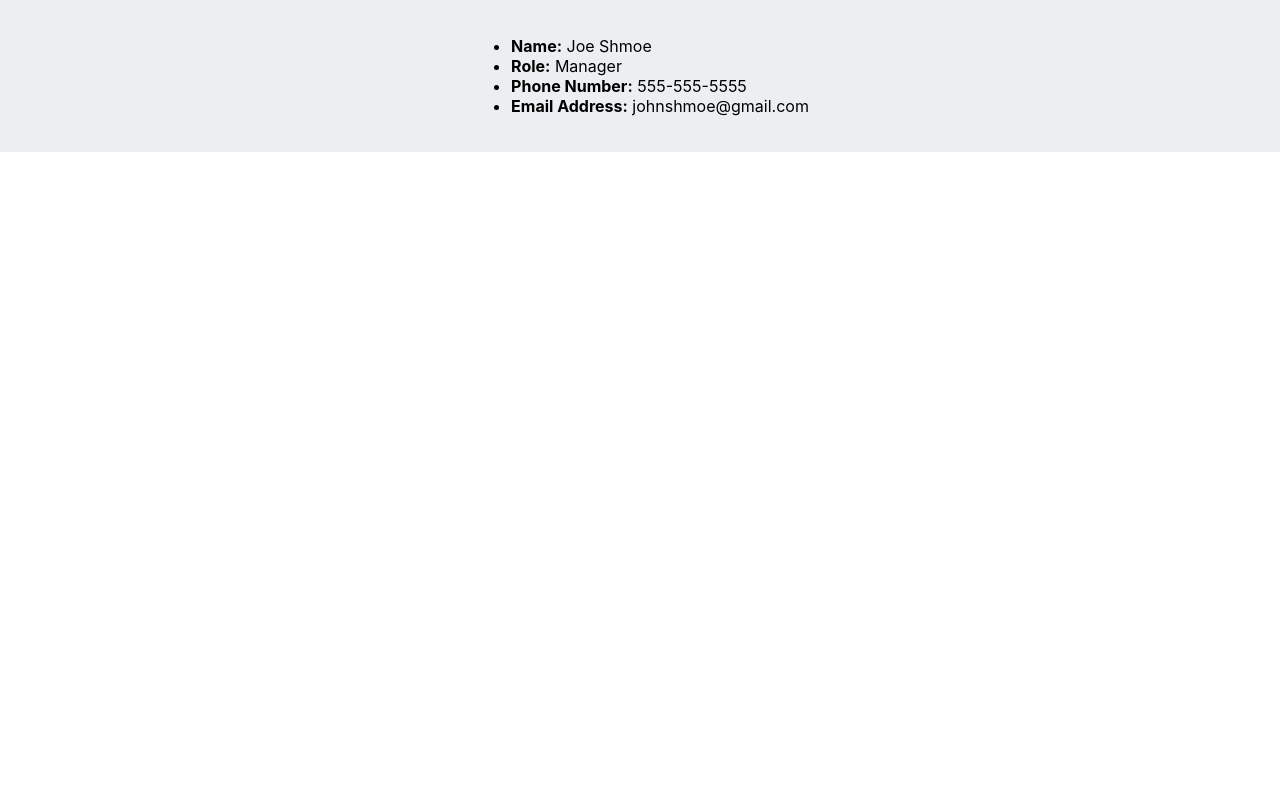
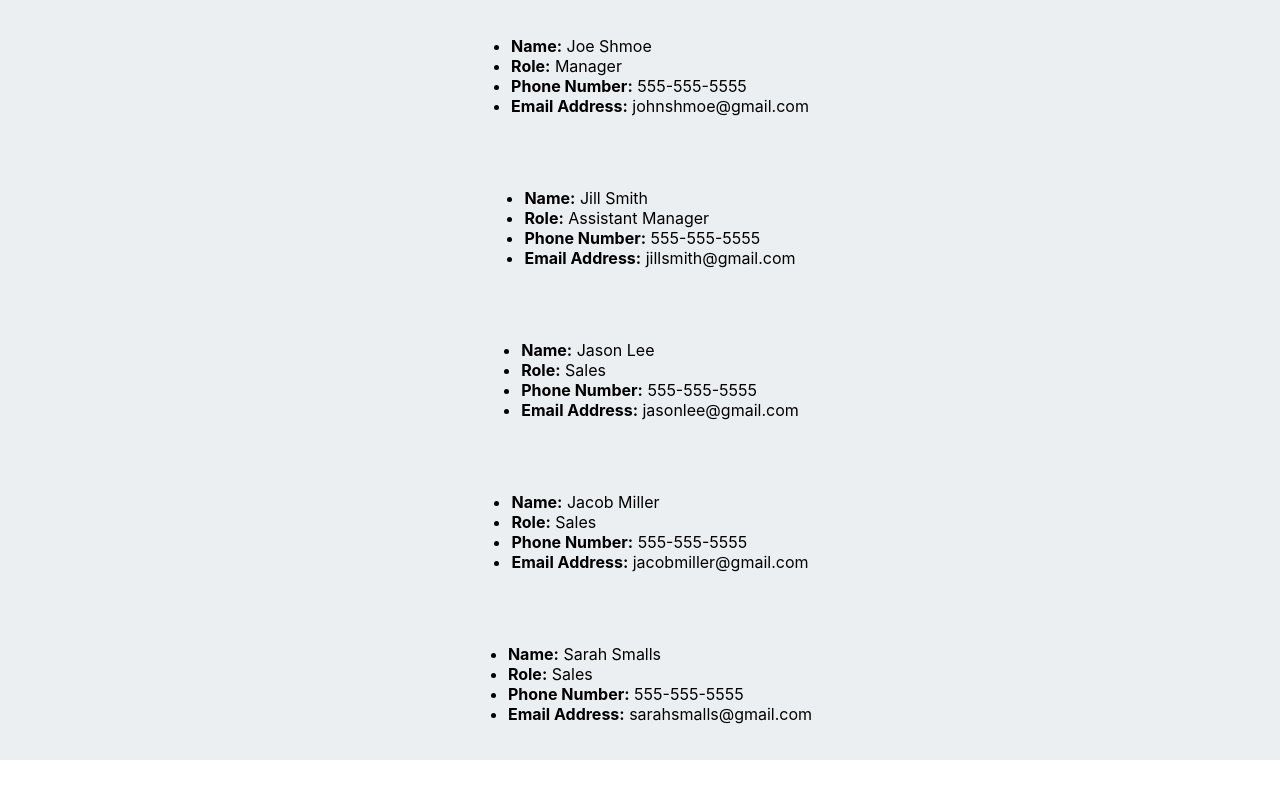
Before and after one commit to samanthabarrueta/React-Employee-Mngmt-System, a React (Create React App) app in the folder ems/: page / in a window 1280 px wide. Built offline with nearby package versions, Linux system fonts and the light colour scheme.

Commit message:
map through employees
change app to class component

```diff
--- a/ems/src/App.js
+++ b/ems/src/App.js
@@ -3,17 +3,24 @@ import Wrapper from "./components/Wrapper";
 import EmployeeCard from "./components/EmployeeCard";
 import employees from "./employees.json"
 
-const App = () => {
-  return (
-    <Wrapper>
+class App extends React.Component {
+
+  state = {
+    employees
+  };
+
+  render() {
+    return (
+      this.state.employees.map(employee => (<Wrapper>
       <EmployeeCard
-      name = {employees[0].firstName + " " + employees[0].lastName}
-      role = {employees[0].role}
-      phoneNumber = {employees[0].phoneNumber}
-      emailAddress= {employees[0].emailAddress}
-      />
-    </Wrapper>
-  );
-}
+      name = {employee.firstName + " " + employee.lastName}
+      role = {employee.role}
+      phoneNumber = {employee.phoneNumber}
+      emailAddress= {employee.emailAddress}
+      /></Wrapper>
+      ))
+    );
+  };
+};
 
 export default App;
```
Also changed, not shown: 1 other file (tests, documents, lock files or other folders).
